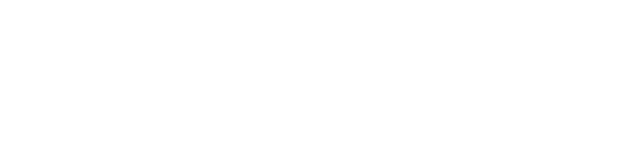
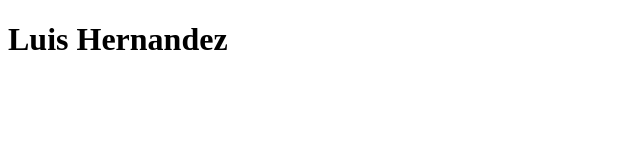
Before and after one commit to lherna1371/my-portfolio, a plain HTML site: page index.html in a window 1280 px wide. Shown: the whole page, without its empty margins (0-640 px from the left). Drawn offline with Linux system fonts and the light colour scheme.

Commit message:
included h1 with name in index.html

```diff
--- a/index.html
+++ b/index.html
@@ -8,7 +8,7 @@
   <body>
 	<!--
 	  Directions:
-		1. Create a DIV element to contain the page content.
+
 		2. Inside your DIV, create an H1 tag that contains your name as the text.
 		3. Below your H1 tag, create an H2 tag that contains the content text, "Software Developer."
 		4. Below your H2 tag, create an HR tag, which will make a horizontal line.
@@ -22,5 +22,8 @@
 		  - Switch out your lorem ipsum for Hipster Ipsum (https://hipsum.co/).
 		  - Add another H3 that contains "Contact Me," a paragraph tag containing your email, and a paragraph tag containing your phone number (these can be fake!).
 	 -->
+     <div>
+         <h1>Luis Hernandez</h1>
+     </div>
   </body>
 </html>
```
